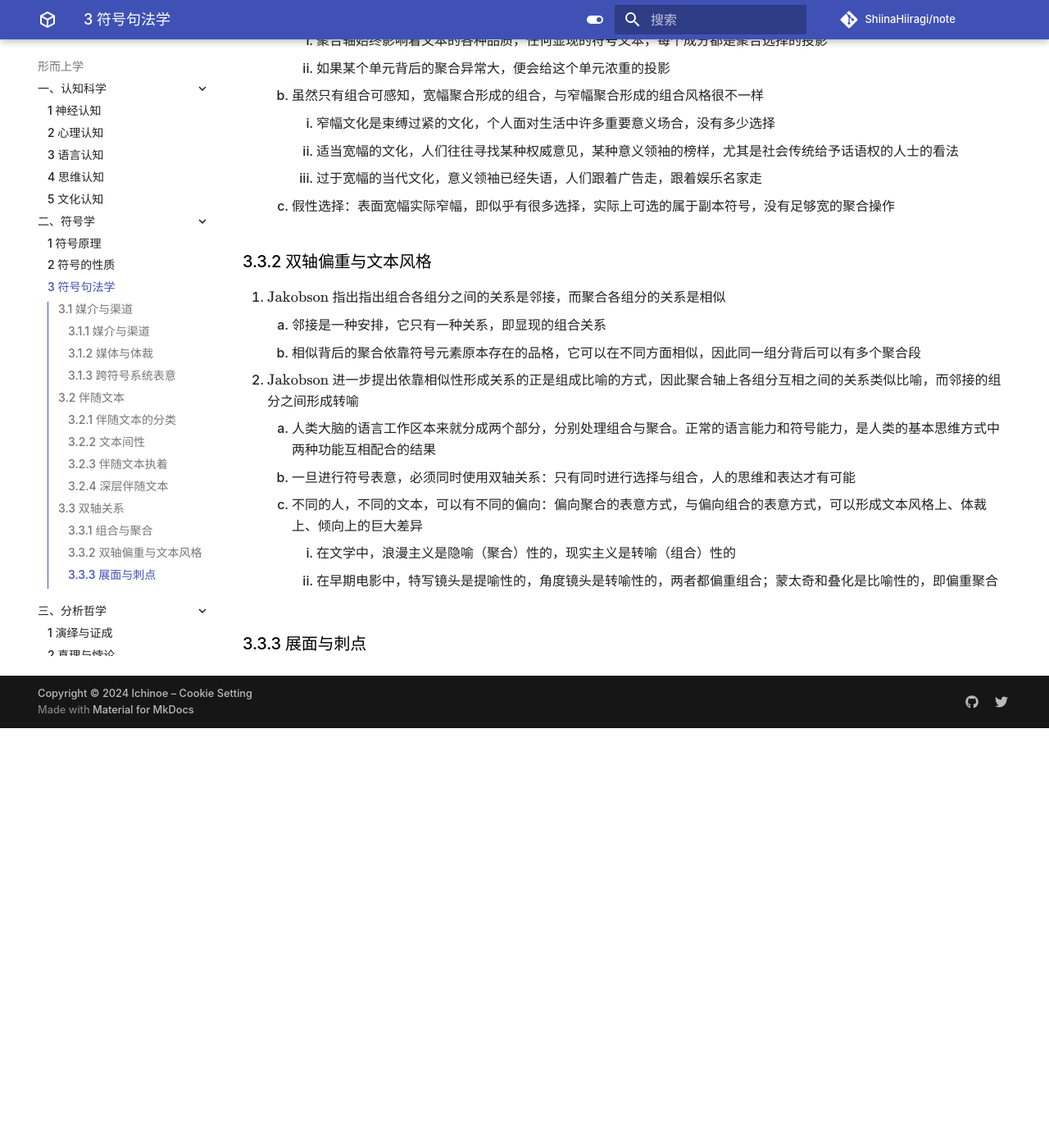
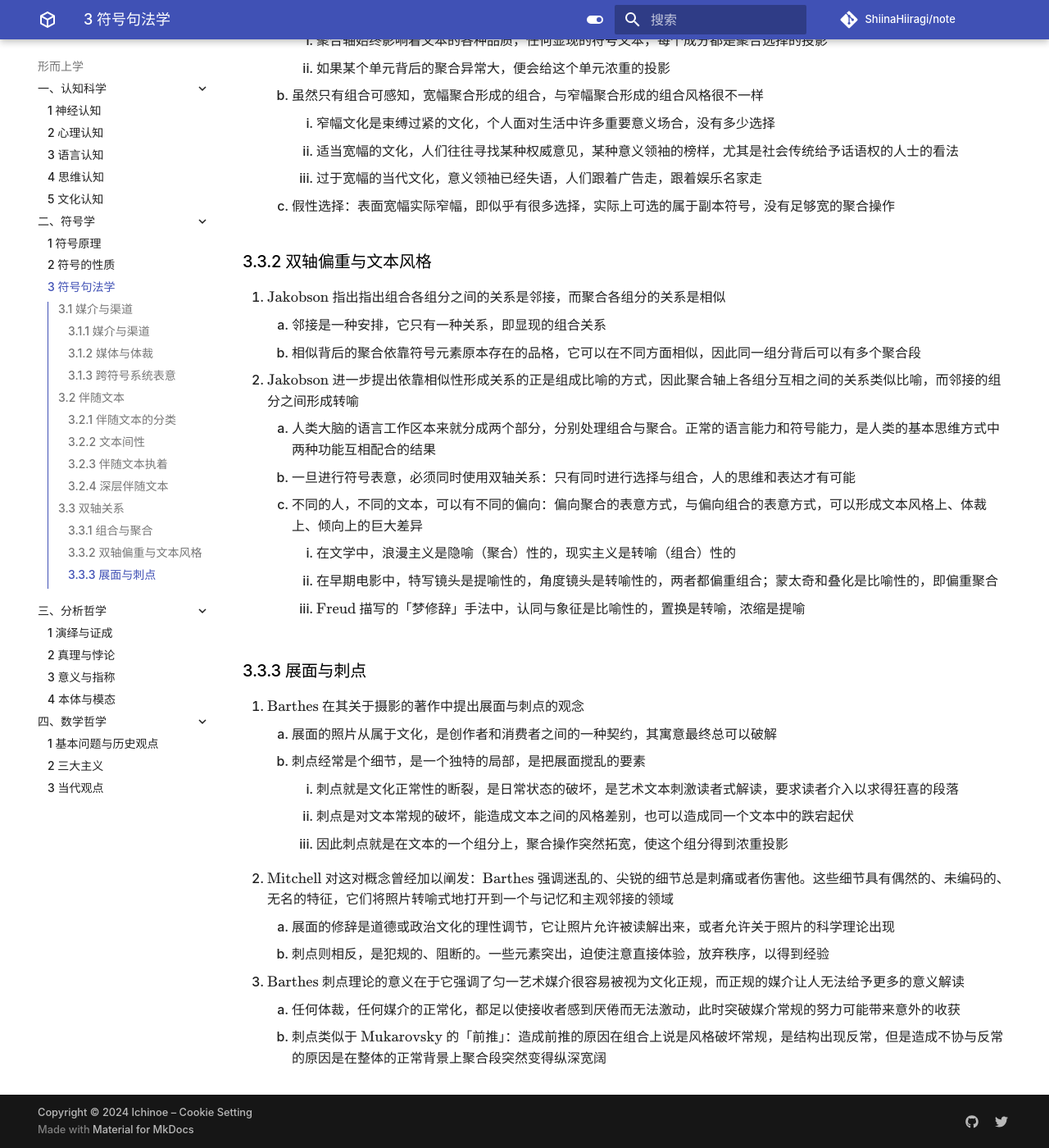
Before and after one commit to ShiinaHiiragi/note, an MkDocs documentation site: the page built from docs/meta/sign/syntax.md, in a window 1280 px wide and 1400 px high, scrolled down 6152 px. Shown: the whole window at 82% size. Built offline with MkDocs 1.6.1 and Material for MkDocs 9.7.7, drawn with Linux system fonts in a browser that asks for light colours; comment, search, counter and statistics services are not loaded; before the commit the page ends 7040 px from its top, so only the background shows below that.

Commit message:
add chap 07

```diff
--- a/docs/meta/sign/syntax.md
+++ b/docs/meta/sign/syntax.md
@@ -175,5 +175,18 @@
     3. 不同的人，不同的文本，可以有不同的偏向：偏向聚合的表意方式，与偏向组合的表意方式，可以形成文本风格上、体裁上、倾向上的巨大差异
         1. 在文学中，浪漫主义是隐喻（聚合）性的，现实主义是转喻（组合）性的
         2. 在早期电影中，特写镜头是提喻性的，角度镜头是转喻性的，两者都偏重组合；蒙太奇和叠化是比喻性的，即偏重聚合
+        3. $\text{Freud}$ 描写的「梦修辞」手法中，认同与象征是比喻性的，置换是转喻，浓缩是提喻
 
 ### 3.3.3 展面与刺点
+1. $\text{Barthes}$ 在其关于摄影的著作中提出展面与刺点的观念
+    1. 展面的照片从属于文化，是创作者和消费者之间的一种契约，其寓意最终总可以破解
+    2. 刺点经常是个细节，是一个独特的局部，是把展面搅乱的要素
+        1. 刺点就是文化正常性的断裂，是日常状态的破坏，是艺术文本刺激读者式解读，要求读者介入以求得狂喜的段落
+        2. 刺点是对文本常规的破坏，能造成文本之间的风格差别，也可以造成同一个文本中的跌宕起伏
+        3. 因此刺点就是在文本的一个组分上，聚合操作突然拓宽，使这个组分得到浓重投影
+2. $\text{Mitchell}$ 对这对概念曾经加以阐发：$\text{Barthes}$ 强调迷乱的、尖锐的细节总是刺痛或者伤害他。这些细节具有偶然的、未编码的、无名的特征，它们将照片转喻式地打开到一个与记忆和主观邻接的领域
+    1. 展面的修辞是道德或政治文化的理性调节，它让照片允许被读解出来，或者允许关于照片的科学理论出现
+    2. 刺点则相反，是犯规的、阻断的。一些元素突出，迫使注意直接体验，放弃秩序，以得到经验
+3. $\text{Barthes}$ 刺点理论的意义在于它强调了匀一艺术媒介很容易被视为文化正规，而正规的媒介让人无法给予更多的意义解读
+    1. 任何体裁，任何媒介的正常化，都足以使接收者感到厌倦而无法激动，此时突破媒介常规的努力可能带来意外的收获
+    2. 刺点类似于 $\text{Mukarovsky}$ 的「前推」：造成前推的原因在组合上说是风格破坏常规，是结构出现反常，但是造成不协与反常的原因是在整体的正常背景上聚合段突然变得纵深宽阔
```
